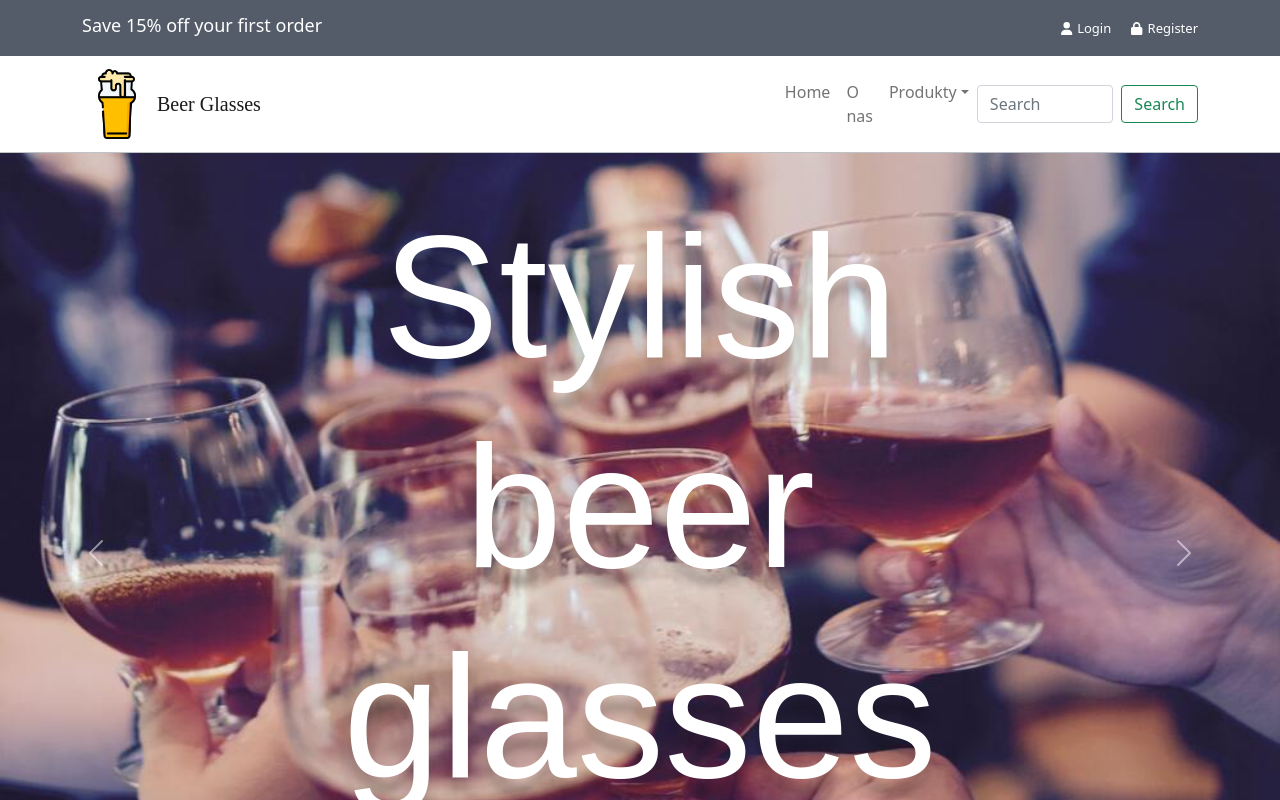
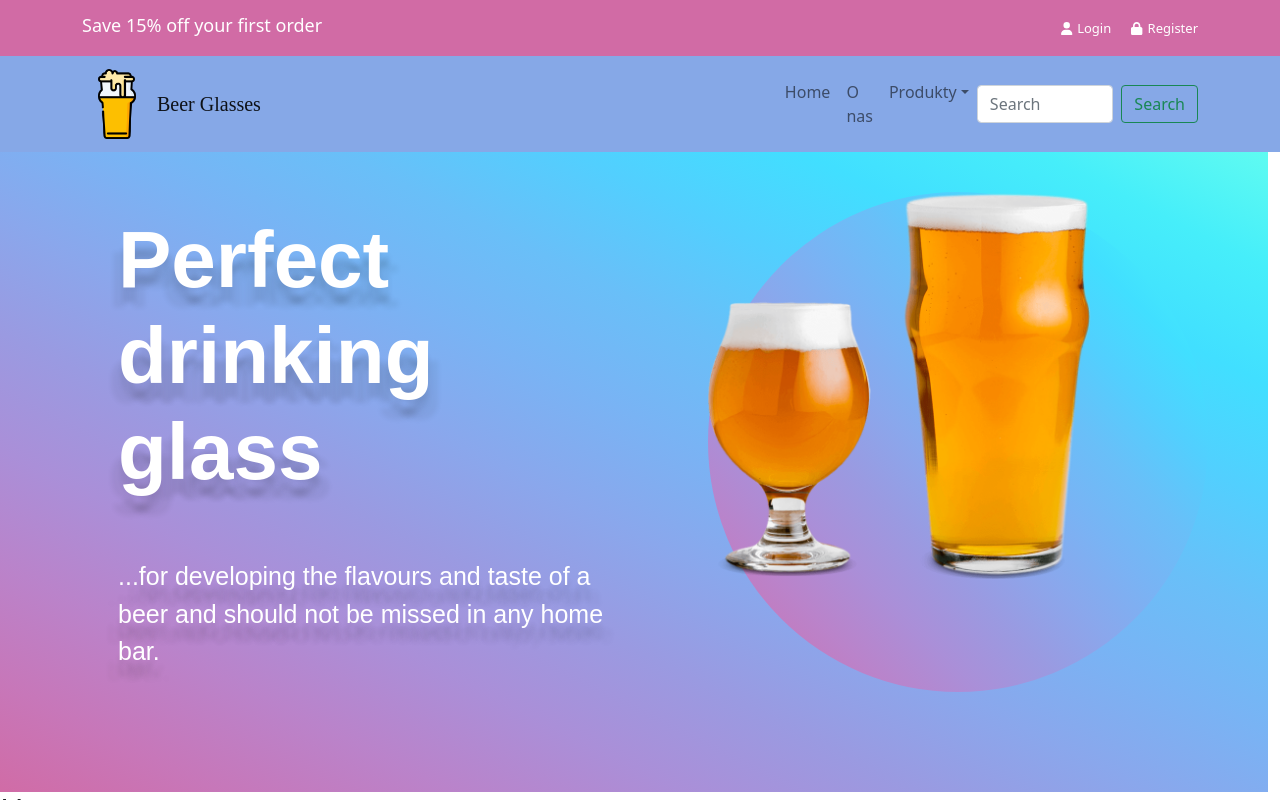
Before and after one commit to Luc-pl/Beer-Glasses-Shop-MERN, a React (Create React App) app: page / in a window 1280 px wide. Shown: the top 800 px of the page. Built offline with nearby package versions, Linux system fonts and the light colour scheme; a web font is replaced by a local one.

Commit message:
Change Hero component

```diff
--- /dev/null
+++ b/src/components/layout/Box/Box.module.scss
@@ -0,0 +1,4 @@
+@import '../../../styles/settings.scss';
+
+// .root {
+// }
--- a/src/components/layout/Footer/Footer.module.scss
+++ b/src/components/layout/Footer/Footer.module.scss
@@ -1,7 +1,7 @@
 @import '../../../styles/settings.scss';
 
 .footerMenu {
-    background-color: #535c68;
+    background-color: $color-blue;
     padding: 40px 0;
 
     .menuWrapper {
@@ -25,7 +25,7 @@
             text-decoration: none;
 
             &:hover {
-              color: yellow;
+              color: $color-yellow;
             }
           }
         }
@@ -34,7 +34,7 @@
 }
 
 .bottomBar {
-    background-color: #c0392b;
+    background-color: $color-pink;
     padding: 20px 0;
 
     .copyright {
@@ -62,7 +62,7 @@
             text-decoration: none;
 
             &:hover {
-              color: yellow;
+              color: $color-yellow;
             }
           }
         }
--- a/src/components/layout/Hero/Hero.js
+++ b/src/components/layout/Hero/Hero.js
@@ -1,47 +1,20 @@
 import React from 'react';
-//import Row from 'react-bootstrap/Row';
-import Carousel from 'react-bootstrap/Carousel';
+import Row from 'react-bootstrap/Row';
+import Col from 'react-bootstrap/Col';
 
 import styles from './Hero.module.scss';
 
 const Hero = () => (
-  <div className={styles.heroStyle}>
-    <Carousel>
-      <Carousel.Item interval={3000} className={styles.hero}>
-        <img
-          className="d-block w-100 h-100"
-          src="/images/photo-hero.jpg"
-          alt="First slide"
-        />
-        <Carousel.Caption>
-          <h3>Your favorite style</h3>
-          <p>Grab the right beer glass to go with your favorite style of suds.</p>
-        </Carousel.Caption>
-      </Carousel.Item>
-      <Carousel.Item interval={3000} className={styles.hero}>
-        <img
-          className="d-block w-100 h-100"
-          src="/images/photo-hero-2.jpg"
-          alt="Second slide"
-        />
-        <Carousel.Caption>
-          <h3>Stylish beer glasses</h3>
-          <p>Serve ice cold beer in stylish beer glasses.</p>
-        </Carousel.Caption>
-      </Carousel.Item >
-      <Carousel.Item className={styles.hero}>
-        <img
-          className="d-block w-100"
-          src="/images/photo-4.jpg"
-          alt="Third slide"
-        />
-        <Carousel.Caption>
-          <h3>Perfect drinking glass</h3>
-          <p>...for developing the flavours and taste of a beer and should not be missed in any home bar.</p>
-        </Carousel.Caption>
-      </Carousel.Item>
-    </Carousel>
-  </div>
+  <Row className={styles.hero}>
+    <Col xs={6} className={styles.heroText}>
+      <h1>Perfect drinking glass</h1>
+      <p>...for developing the flavours and taste of a beer and should not be missed in any home bar.</p>
+    </Col>
+    <Col xs={6} className={styles.heroImages}>
+      <img alt="" src="/images/NicePng_pint-of-beer-png_833032.png" />
+      <div className={styles.heroCircle}></div>
+    </Col>
+  </Row>
 );
 
 export default Hero;
--- a/src/components/layout/Hero/Hero.module.scss
+++ b/src/components/layout/Hero/Hero.module.scss
@@ -1,25 +1,50 @@
 @import '../../../styles/settings.scss';
 
-.heroStyle {
+.hero {
     width: 100%;
+    height: 80vh;
+    position: relative;
     font-family: 'Pally', sans-serif;
-    text-shadow: 0px 15px 5px rgba(0,0,0,0.1),
-    10px 20px 5px rgba(0,0,0,0.05),
-    -10px 20px 5px rgba(0,0,0,0.05);
+    background-image: linear-gradient(to right top, #d16ba5, #c777b9, #ba83ca, #aa8fd8, #9a9ae1, #8aa7ec, #79b3f4, #69bff8, #52cffe, #41dfff, #46eefa, #5ffbf1);
+    color: white;
 
+    img {
+        width: 30%;
+        -webkit-transform: scaleX(-1);
+        transform: scaleX(-1);
+        z-index: 1;
+        position: absolute;
+    }
 
-    h3 {
-        font-size: 175px;
+    .heroText {
+        padding-top: 60px;
+        padding-left: 130px;
+        font-family: 'Pally', sans-serif;
+        text-shadow: 0px 15px 5px rgba(0,0,0,0.1),
+        10px 20px 5px rgba(0,0,0,0.05),
+        -10px 20px 5px rgba(0,0,0,0.05);
+    }
+
+    h1 {
+        font-size: 80px;
+        font-weight: 800;
+        padding-bottom: 50px;
     }
 
     p {
-        font-size: 45px;
+        font-size: 25px;
     }
-}
 
-.hero {
-    width: 100%;
-    height: 100vh;
-    position: relative;
+    .heroImages {
+        padding-top: 40px;
+        padding-left: 80px;
+    }
+
+    .heroCircle{
+        width: 500px;
+        height: 500px;
+        border-radius: 50%;
+        background-image: linear-gradient(to right top, #d16ba5, #c777b9, #ba83ca, #aa8fd8, #9a9ae1, #8aa7ec, #79b3f4, #69bff8, #52cffe, #41dfff, #46eefa, #5ffbf1);
+    }
 
 }
--- a/src/components/layout/MenuBar/MenuBar.module.scss
+++ b/src/components/layout/MenuBar/MenuBar.module.scss
@@ -6,7 +6,7 @@
 
 
 .navBar {
-    border-bottom: 1px solid #bdc3c7;
+    background-color: $color-blue;
 }
 .navLogo {
     display: flex;
--- a/src/components/layout/TopBar/TopBar.module.scss
+++ b/src/components/layout/TopBar/TopBar.module.scss
@@ -1,7 +1,7 @@
 @import '../../../styles/settings.scss';
 
 .root {
-  background-color: #535c68;
+  background-color: $color-pink;
 
 
   ul {
@@ -19,7 +19,7 @@
         text-decoration: none;
 
         &:hover {
-          color: yellow;
+          color: $color-yellow;
           text-decoration: none;
         }
       }
--- a/src/styles/settings.scss
+++ b/src/styles/settings.scss
@@ -1,2 +1,5 @@
-
+$color-pink: #D16BA5;
+$color-blue: #86A8E7;
+$color-sky: #5FFBF1;
+$color-yellow: #f9ca24;
 $base-size: 12px;
```
Also changed, not shown: src/components/layout/Box/Box.js (added, +37 -0 lines), public/images/NicePng_pint-of-beer-png_833032.png (added).
